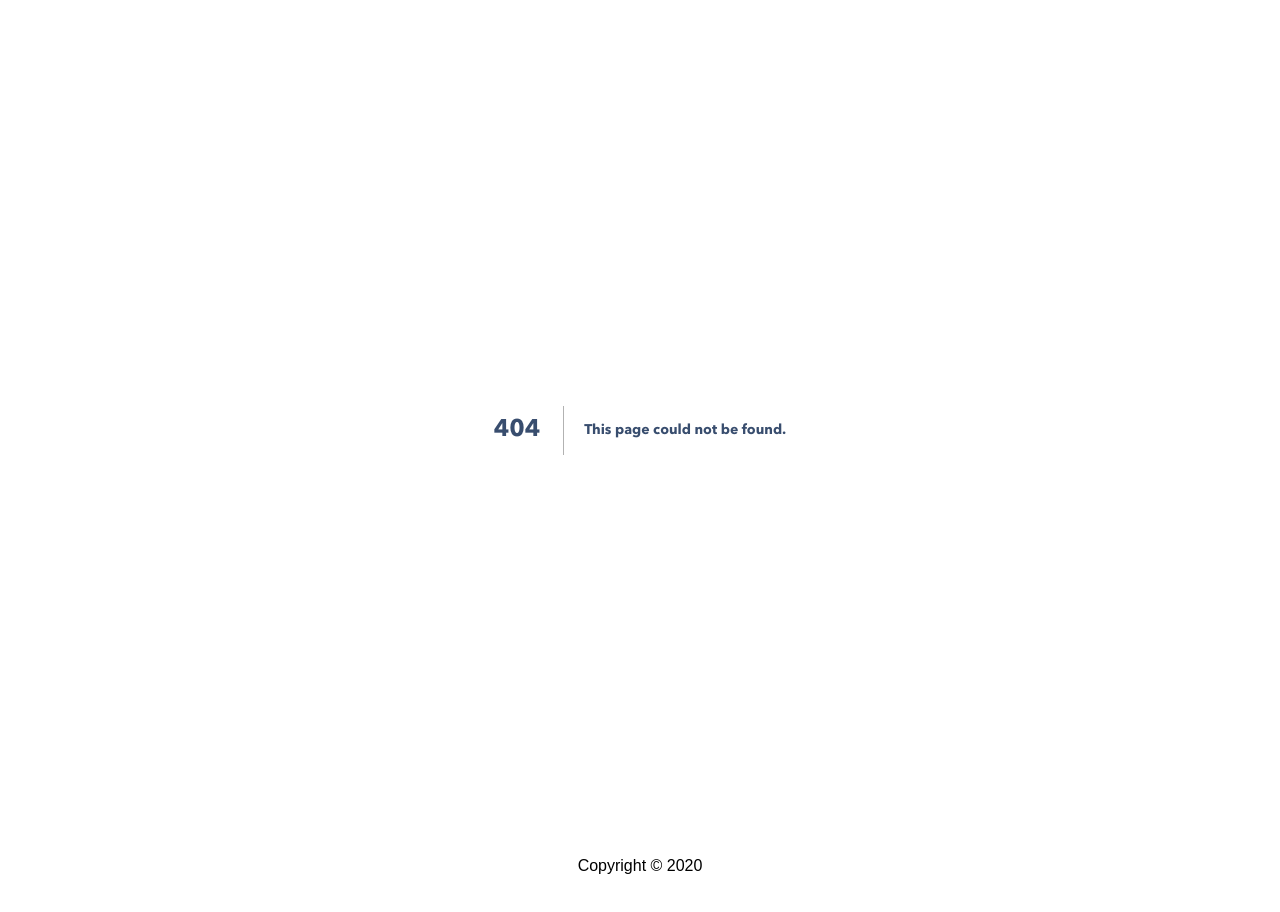
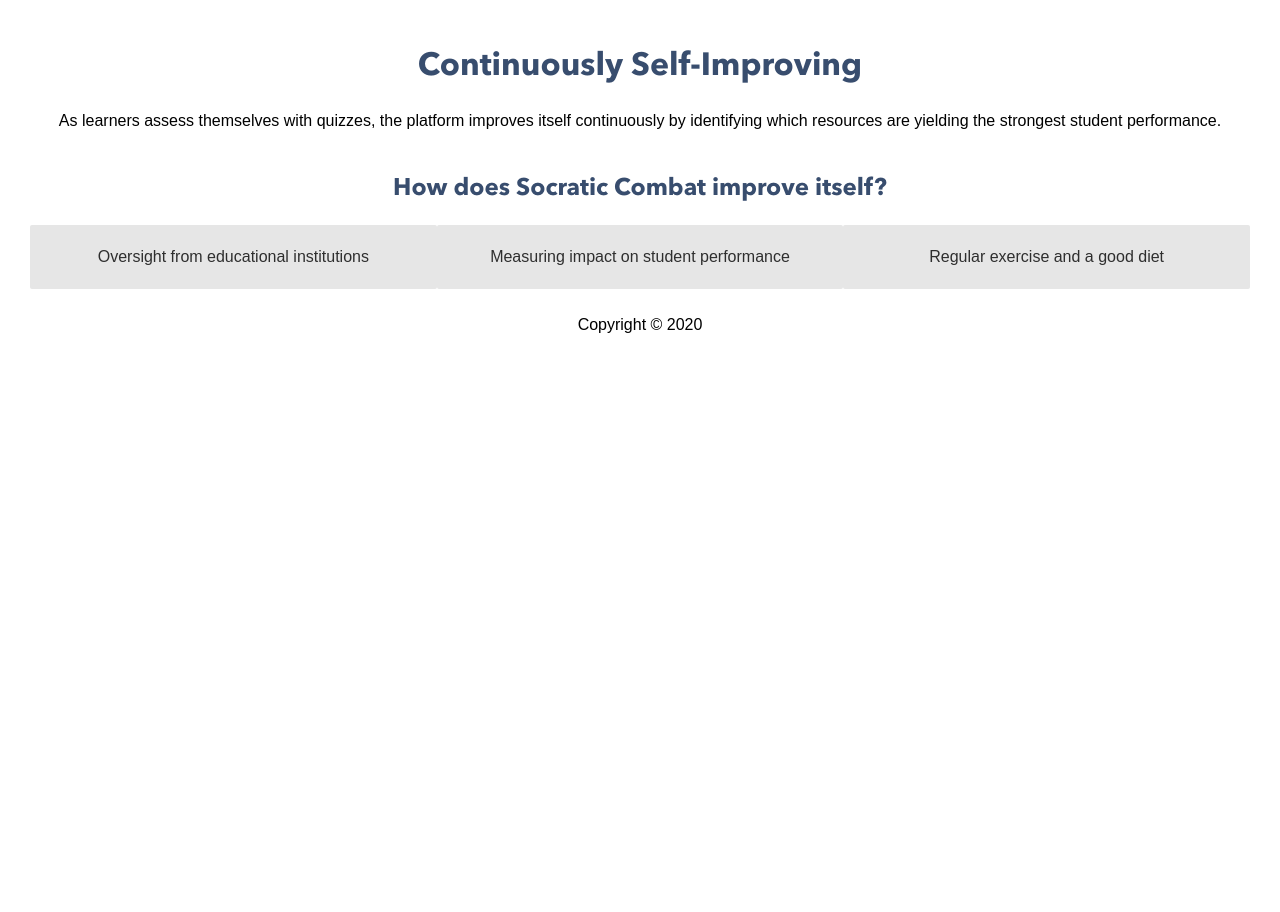
Before and after one commit to timeemit/socratic-garden, a Next.js app: page /lessons/1/1 in a window 1280 px wide. Before the commit this address had no page. After the commit the page ends 800 px from the top, so only its background shows below. Built offline with nearby package versions, Linux system fonts and the light colour scheme.

Commit message:
Deep linking

```diff
--- a/components/AnsweredQuestionView.js
+++ b/components/AnsweredQuestionView.js
@@ -2,7 +2,7 @@
 import type { ChoiceIndex } from './ChoiceButton';
 import type { QuestionType } from './QuestionView';
 import React from 'react';
-import ChosenButton  from './ChosenButton';
+import ChoiceButton  from './ChoiceButton';
 
 export type AnsweredQuestionType = {|
   ...QuestionType,
@@ -16,12 +16,14 @@
 export default class AnsweredQuestionView extends React.Component<Props> {
   render() {
     const choices_list = Object.keys(this.props.question.choices).map(choice_index =>
-      <ChosenButton
+      <ChoiceButton
         key={choice_index}
         index={choice_index}
         choice={this.props.question.choices[choice_index]}
         total={Object.values(this.props.question.choices).length}
         correct={choice_index === this.props.question.correct_choice}
+        chosen={false}
+        chosen_last={false}
       />
     );
     return (
--- a/components/ChoiceButton.js
+++ b/components/ChoiceButton.js
@@ -1,6 +1,7 @@
 // @flow
 import styles from '../styles/ChoiceButton.module.scss';
 import React from 'react';
+import Link from 'next/link'
 
 export const ChoiceIndices = {
   "first": "1",
@@ -18,18 +19,16 @@
   total: number,
   choice: Choice,
   index: ChoiceIndex,
-  onClick: (ChoiceIndex) => void,
+  correct: boolean,
+  chosen: boolean,
+  chosen_last: boolean,
 |};
 
 export default class ChoiceButton extends React.Component<Props> {
-  onClick = () => {
-    this.props.onClick(this.props.index);
-  }
-
   render() {
     const choice_class = `${styles.button} pure-button pure-u-1 pure-u-md-1-${this.props.total}`;
     return (
-      <button className={choice_class} onClick={this.onClick}>
+      <button className={choice_class}>
         {this.props.choice.text}
       </button>
     );
--- /dev/null
+++ b/components/LessonView.js
@@ -0,0 +1,26 @@
+// @flow
+import React from 'react';
+
+export type LessonType = {|
+  id: number,
+  title: string,
+  text: string,
+|};
+
+type Props = {|
+  lesson: LessonType,
+|};
+
+type State = {
+};
+
+export default class LessonView extends React.Component<Props> {
+  render() {
+    return (
+      <section>
+        <h1>{this.props.lesson.title}</h1>
+        <p>{this.props.lesson.text}</p>
+      </section>
+    );
+  }
+}
--- a/components/QuestionView.js
+++ b/components/QuestionView.js
@@ -2,56 +2,33 @@
 import type { Choice, ChoiceIndex } from './ChoiceButton';
 import React from 'react';
 import ChoiceButton  from './ChoiceButton';
-import ChosenButton  from './ChosenButton';
 
 export type QuestionType = {|
+  id: number,
   text: string,
   choices: {[ChoiceIndex]: Choice},
   correct_choice: ChoiceIndex,
+  chosen: Array<ChoiceIndex>,
 |};
 
 type Props = {|
   question: QuestionType,
-  onChoice: (ChoiceIndex) => void,
 |};
 
-type State = {
-  chosen: Array<ChoiceIndex>,
-};
+type State = {};
 
 export default class QuestionView extends React.Component<Props> {
-  state: State = {
-    chosen: [],
-  }
-
-  onChoice = (choice: ChoiceIndex) => {
-    let { chosen } = this.state;
-    chosen.push(choice);
-    this.setState({ chosen });
-    if (this.props.correct_choice === choice) {
-      this.props.onContinue();
-    }
-  }
-
   render() {
     const choices_list = Object.keys(this.props.question.choices).map(choice_index => {
-      if (this.state.chosen.includes(choice_index)) {
-        return <ChosenButton
+      return <ChoiceButton
         key={choice_index}
         index={choice_index}
         choice={this.props.question.choices[choice_index]}
         total={Object.keys(this.props.question.choices).length}
         correct={choice_index === this.props.question.correct_choice}
+        chosen={this.props.question.chosen.includes(choice_index)}
+        chosen_last={this.props.question.chosen[0] === choice_index}
       />;
-      } else {
-        return <ChoiceButton
-          key={choice_index}
-          index={choice_index}
-          choice={this.props.question.choices[choice_index]}
-          total={Object.keys(this.props.question.choices).length}
-          onClick={this.onChoice}
-        />;
-      }
     });
     return (
       <section>
--- /dev/null
+++ b/models/lesson.js
@@ -0,0 +1,23 @@
+// @flow
+
+import type  { LessonType } from '../components/LessonView';
+import { ChoiceIndices } from '../components/ChoiceButton';
+
+const LESSONS: Array<LessonType> = [
+  {
+    id: 0,
+    title: "A Free Learning Platform",
+    text: "Socratic Combat aims to algorthmically synthesize informative lessons and quizzes into a dynamic curriculum personalized for learners.  Why not give it a try?",
+  },
+  {
+    id: 1,
+    title: "Continuously Self-Improving",
+    text: "As learners assess themselves with quizzes, the platform improves itself continuously by identifying which resources are yielding the strongest student performance.",
+  }
+];
+
+export default (id: number) => {
+  const lesson = LESSONS[id];
+  lesson.id = id;
+  return lesson;
+}
--- /dev/null
+++ b/models/question.js
@@ -0,0 +1,35 @@
+// @flow
+
+import type  { QuestionType } from '../components/QuestionView';
+import { ChoiceIndices } from '../components/ChoiceButton';
+
+const QUESTIONS: Array<QuestionType> = [
+  {
+    id: 0,
+    text: "What is Socratic Combat?",
+    choices: {
+      [ChoiceIndices.first]: {text: "A pizza delivery company"},
+      [ChoiceIndices.second]: {text: "An online consultancy"},
+      [ChoiceIndices.third]: {text: "A free learning platform"},
+    },
+    correct_choice: ChoiceIndices.third,
+    chosen: [],
+  },
+  {
+    id: 1,
+    text: "How does Socratic Combat improve itself?",
+    choices: {
+      [ChoiceIndices.first]: {text: "Oversight from educational institutions"},
+      [ChoiceIndices.second]: {text: "Measuring impact on student performance"},
+      [ChoiceIndices.third]: {text: "Regular exercise and a good diet"},
+    },
+    correct_choice: ChoiceIndices.second,
+    chosen: [],
+  }
+];
+
+export default (id: number) => {
+  const question = QUESTIONS[id];
+  question.id = id;
+  return question;
+}
--- a/pages/index.js
+++ b/pages/index.js
@@ -1,7 +1,6 @@
 // @flow
 import React from 'react';
 import Page from '../components/Page';
-import Guide from '../components/Guide';
 
 import { FontAwesomeIcon } from '@fortawesome/react-fontawesome';
 
@@ -14,10 +13,6 @@
     <div className="pure-u-1 pure-u-lg-2-3">
       <h1>A Free Learning Platform</h1>
       <p>Socratic Combat aims to algorthmically synthesize informative lessons and quizzes into a dynamic curriculum personalized for learners.  Why not give it a try?</p>
-    </div>
-
-    <div className="pure-u-1 centered-text">
-      <Guide />
     </div>
 
     {/*
--- /dev/null
+++ b/pages/lessons/[id]/[title].js
@@ -0,0 +1,37 @@
+// @flow
+import type { Context } from '../../../types/context';
+import type  { LessonType } from '../../../components/LessonView';
+import type  { QuestionType } from '../../../components/QuestionView';
+
+import React from 'react';
+import Page from '../../../components/Page';
+import { ChoiceIndices } from '../../../components/ChoiceButton';
+import LessonView from '../../../components/LessonView';
+import QuestionView from '../../../components/QuestionView';
+import LessonFetch from '../../../models/Lesson';
+import QuestionFetch from '../../../models/Question';
+
+type Params = {|
+  lesson: LessonType,
+  question: QuestionType,
+|};
+
+export async function getServerSideProps(context: Context): Promise<{|props: Params|}> {
+  const { id } = context.params;  // Ignore title param
+  const lesson = LessonFetch(+id);
+  const question = QuestionFetch(+id);
+  return { props: {lesson, question} }
+}
+
+export default (params: Params) => {
+  return (
+    <Page title={params.lesson.title}>
+      <div className="pure-u-1 centered-text">
+        <LessonView lesson={params.lesson} />
+      </div>
+      <div className="pure-u-1 centered-text">
+        <QuestionView question={params.question} />
+      </div>
+    </Page>
+  );
+}
--- /dev/null
+++ b/types/context.js
@@ -0,0 +1,11 @@
+// @flow
+
+import { IncomingMessage, ServerResponse } from 'http';
+
+export type Context = {|
+  params: {[string]: string},
+  req: IncomingMessage,
+  res: ServerResponse,
+  query: string,
+  preview: boolean,
+|};
```
Also changed, not shown: components/ChosenButton.js (deleted, +0 -22 lines), components/Guide.js (deleted, +0 -64 lines), pages/lessons/[id]/[title]/choices/[choice_index]/[choice_text].js (added, +38 -0 lines), 1 other file (tests, documents, lock files or other folders). Lines whose indentation alone changed are shown as unchanged.
